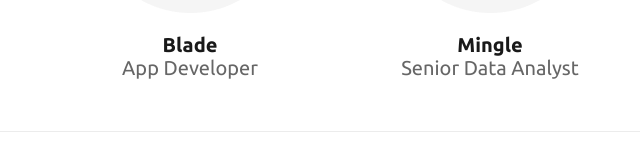
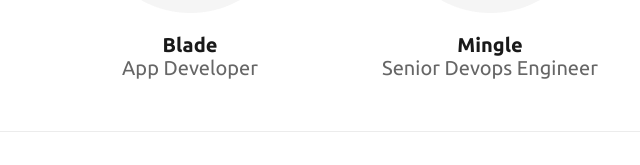
Before and after one commit to a-shebl/big_star, a plain HTML site: page index.html in a window 1280 px wide. Shown: the part 1435-1600 px from the top of the page, 0-640 px from the left. Drawn offline with Linux system fonts and the light colour scheme.

Commit message:
changing title

```diff
--- a/index.html
+++ b/index.html
@@ -226,7 +226,7 @@
           </div>
           <div data-full-img="images/characters/Lil-Monsters-Mingle.png">
             <dt id="name-mingle">Mingle</dt>
-            <dd class="title">Senior Data Analyst</dd>
+            <dd class="title">Senior Devops Engineer</dd>
             <dd class="avatar"><img src="images/characters/avatar-Lil-Monsters-Mingle.png" width="200" height="200" alt="Avatar of Mingle"></dd>
             <dd class="desc">Mingle excels at doing twice the work in half the time, with pinpoint accuracy.  These skills serve her well in her role as Senior Data Analyst for an international cloud computing company. She's also got a penchant for ballroom dance, line dancing, and pretty much any kind of activity that lets her groove to music.</dd>
             <dd><a href="#" id="more-mingle" aria-labelledby="more-mingle name-mingle">See bio and products</a></dd>
```
